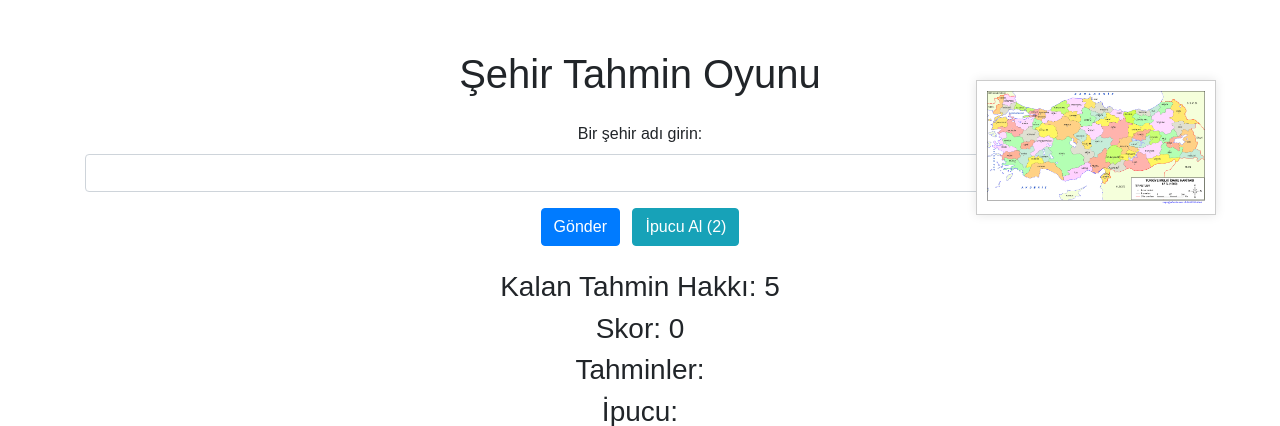
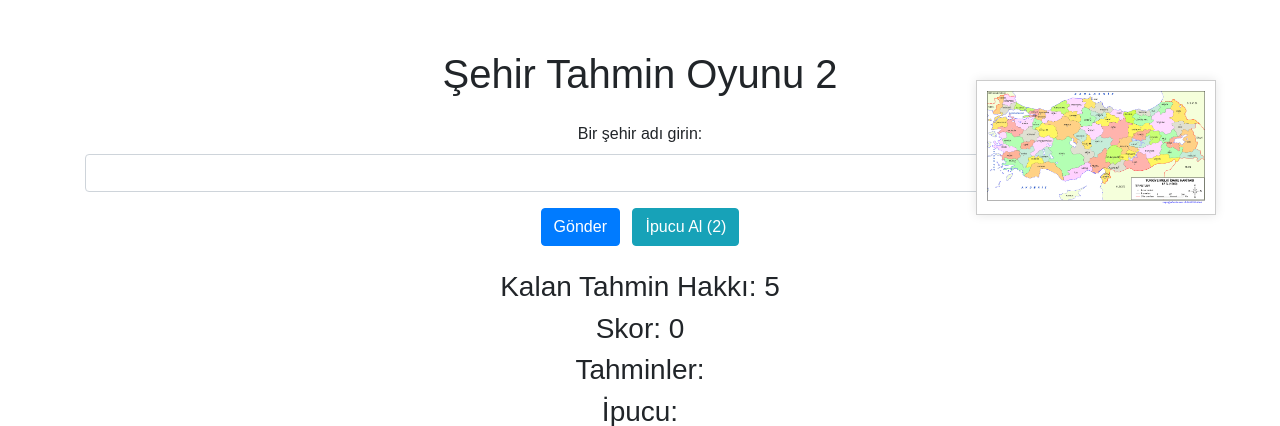
Before and after one commit to EmreGurbuzz/python-sehir-tahmin-uygulamasi, a Flask app: page / in a window 1280 px wide. Shown: the top 426 px of the page. Run offline with Flask 3, Linux system fonts and the light colour scheme; some libraries are stand-ins or nearby versions.

Commit message:
şehir adını üstten değiştirdim

```diff
--- a/templates/index.html
+++ b/templates/index.html
@@ -41,7 +41,7 @@
 
 <body>
     <div class="container mt-5">
-        <h1 class="mb-4">Şehir Tahmin Oyunu</h1>
+        <h1 class="mb-4">Şehir Tahmin Oyunu 2</h1>
         {% with messages = get_flashed_messages(with_categories=true) %}
         {% if messages %}
         <div class="alert alert-dismissible fade show" role="alert" id="alert-message">
```
